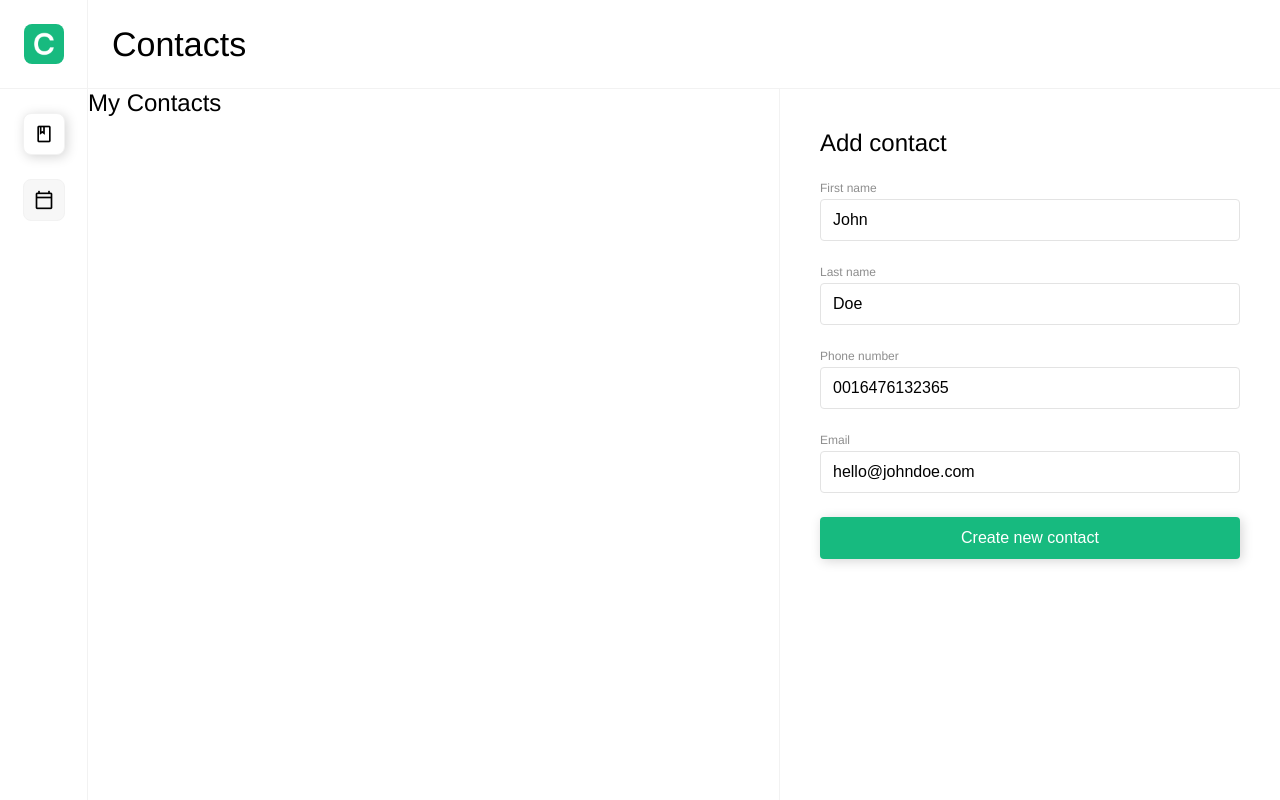
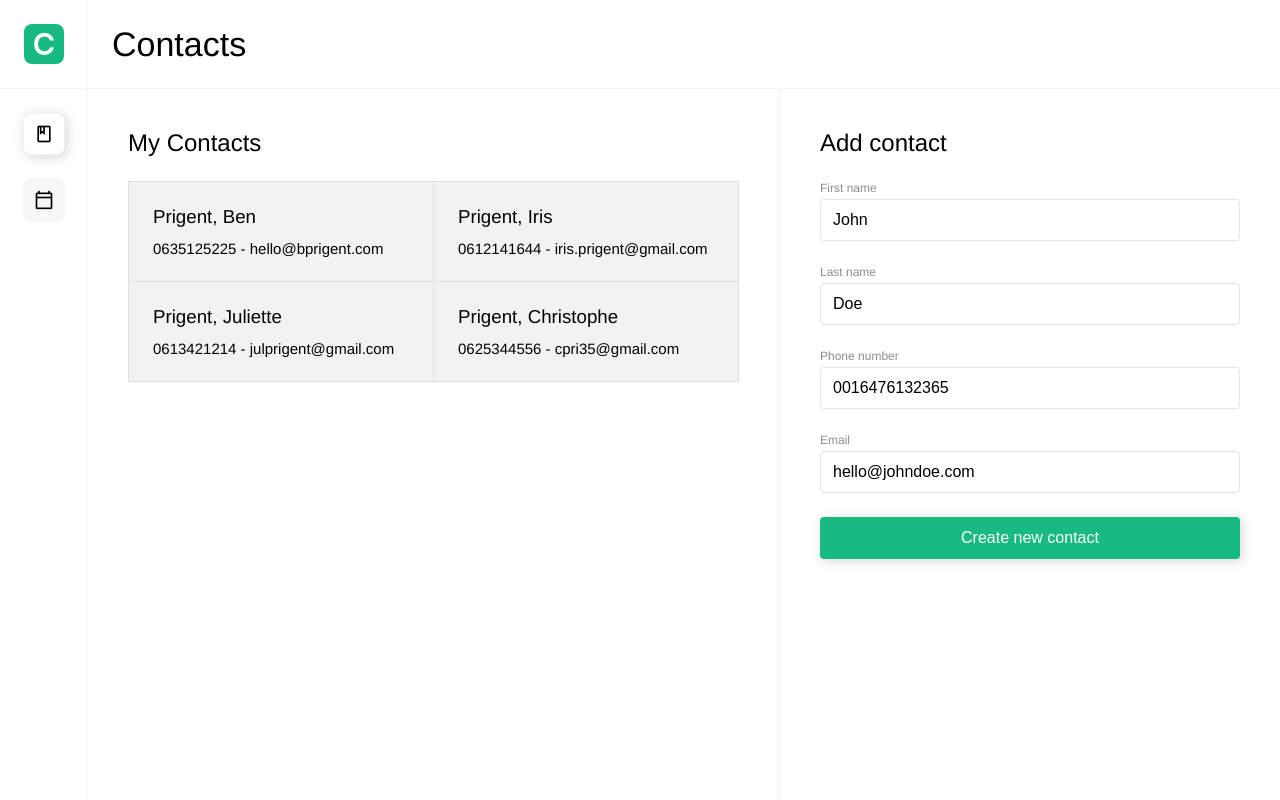
Before and after one commit to bprigent/class-9-appointment-planner, a React (Create React App) app: page /contacts in a window 1280 px wide. Shown: the top 800 px of the page. Built offline with nearby package versions, Linux system fonts and the light colour scheme.

Commit message:
wrapping up contact page

```diff
--- a/src/components/fonts/fonts.css
+++ b/src/components/fonts/fonts.css
@@ -1,3 +1,12 @@
+.fontH3 {
+    font-family: Helvetica, Arial, sans-serif;
+    font-weight: 500;
+    padding-top: 0px;
+    padding-bottom: 0px;
+    margin-top: 0px;
+    margin-bottom: 12px;
+}
+
 .fontH2 {
     font-family: Helvetica, Arial, sans-serif;
     font-weight: 500;
@@ -14,3 +23,11 @@
     margin: 0px;
     font-weight: 500;
 }
+
+.fontP {
+    font-family: Helvetica, Arial, sans-serif;
+    font-size: 15px;
+    padding: 0px;
+    margin: 0px;
+    font-weight: 500;
+}
--- a/src/components/fonts/fonts.js
+++ b/src/components/fonts/fonts.js
@@ -1,12 +1,24 @@
 import React from "react";
 import "./fonts.css";
 
+export function FontP ({copy}) {
+    return (
+        <p className="fontP">{copy}</p>
+    );
+}
+
+export function FontH3 ({copy}) {
+    return (
+        <h3 className="fontH3">{copy}</h3>
+    );
+}
 
 export function FontH2 ({copy}) {
     return (
         <h2 className="fontH2">{copy}</h2>
     );
 }
+
 export function FontH1 ({copy}) {
     return (
         <h1 className="fontH1">{copy}</h1>
--- /dev/null
+++ b/src/components/tile/Tile.css
@@ -0,0 +1,10 @@
+.tileParentWrapper {
+    border-bottom: 1px solid #dfdfdf;
+    border-right: 1px solid #dfdfdf;
+    background-color: #f2f2f2;
+    padding: 24px;
+    display: flex;
+    flex-direction: column;
+    width: 50%;
+    box-sizing: border-box;
+}
--- a/src/components/tile/Tile.js
+++ b/src/components/tile/Tile.js
@@ -1,9 +1,12 @@
 import React from "react";
+import "./Tile.css"
+import { FontH3, FontP } from "../fonts/fonts";
 
-export const Tile = () => {
+export function ContactTile ({firstName, lastName, phone, email}) {
   return (
-    <div className="tile-container">
-
+    <div className="tileParentWrapper">
+      <FontH3 copy={`${lastName}, ${firstName}`}/>
+      <FontP copy={`${phone} - ${email}`}/>
     </div>
   );
 };
--- a/src/components/tileList/TileList.js
+++ /dev/null
@@ -1,9 +0,0 @@
-import React from "react";
-
-export const TileList = () => {
-  return (
-    <div>
-
-    </div>
-  );
-};
--- a/src/containers/appointmentsPage/AppointmentsPage.js
+++ b/src/containers/appointmentsPage/AppointmentsPage.js
@@ -2,7 +2,6 @@ import React, { useState } from "react";
 import Header from "../../components/header/Header";
 
 import { AppointmentForm } from "../../components/appointmentForm/AppointmentForm";
-import { TileList } from "../../components/tileList/TileList";
 
 export const AppointmentsPage = () => {
   /*
--- a/src/containers/contactsPage/ContactPage.css
+++ b/src/containers/contactsPage/ContactPage.css
@@ -13,10 +13,20 @@
 
 .mainPageColumn1 {
     flex-grow: 1;
+    padding: 40px;
+}
+
+.contactTilesList {
+    display: flex;
+    flex-direction: row;
+    flex-wrap: wrap;
+    border-top: 1px solid #dfdfdf;
+    border-left: 1px solid #dfdfdf;
 }
 
 .mainPageColumn2 {
     width: 420px;
+    min-width: 420px;
     border-left: 1px solid #f2f2f2;
     padding: 40px;
 }
--- a/src/containers/contactsPage/ContactsPage.js
+++ b/src/containers/contactsPage/ContactsPage.js
@@ -4,7 +4,7 @@ import "./ContactPage.css"
 import { FontH2 } from "../../components/fonts/fonts";
 
 import { ContactForm } from "../../components/contactForm/ContactForm";
-import { TileList } from "../../components/tileList/TileList";
+import { ContactTile } from "../../components/tile/Tile";
 
 export const ContactsPage = ({contacts, addToContacts}) => {
 
@@ -39,9 +39,11 @@ export const ContactsPage = ({contacts, addToContacts}) => {
       <div className="mainPageSecondaryWrapper">
         <div className="mainPageColumn1">
           <FontH2 copy="My Contacts"/>
-          {/*contacts.map( (contact) => (
-            <div>{contact.firstName}</div>
-          ))*/}
+          <div className="contactTilesList">
+            {contacts.map((contact, index) => (
+              <ContactTile key={index} firstName={contact.firstName} lastName={contact.lastName} phone={contact.phone} email={contact.email}/>
+            ))}
+          </div>
         </div>
         <div className="mainPageColumn2">
           <FontH2 copy="Add contact"/>
```
